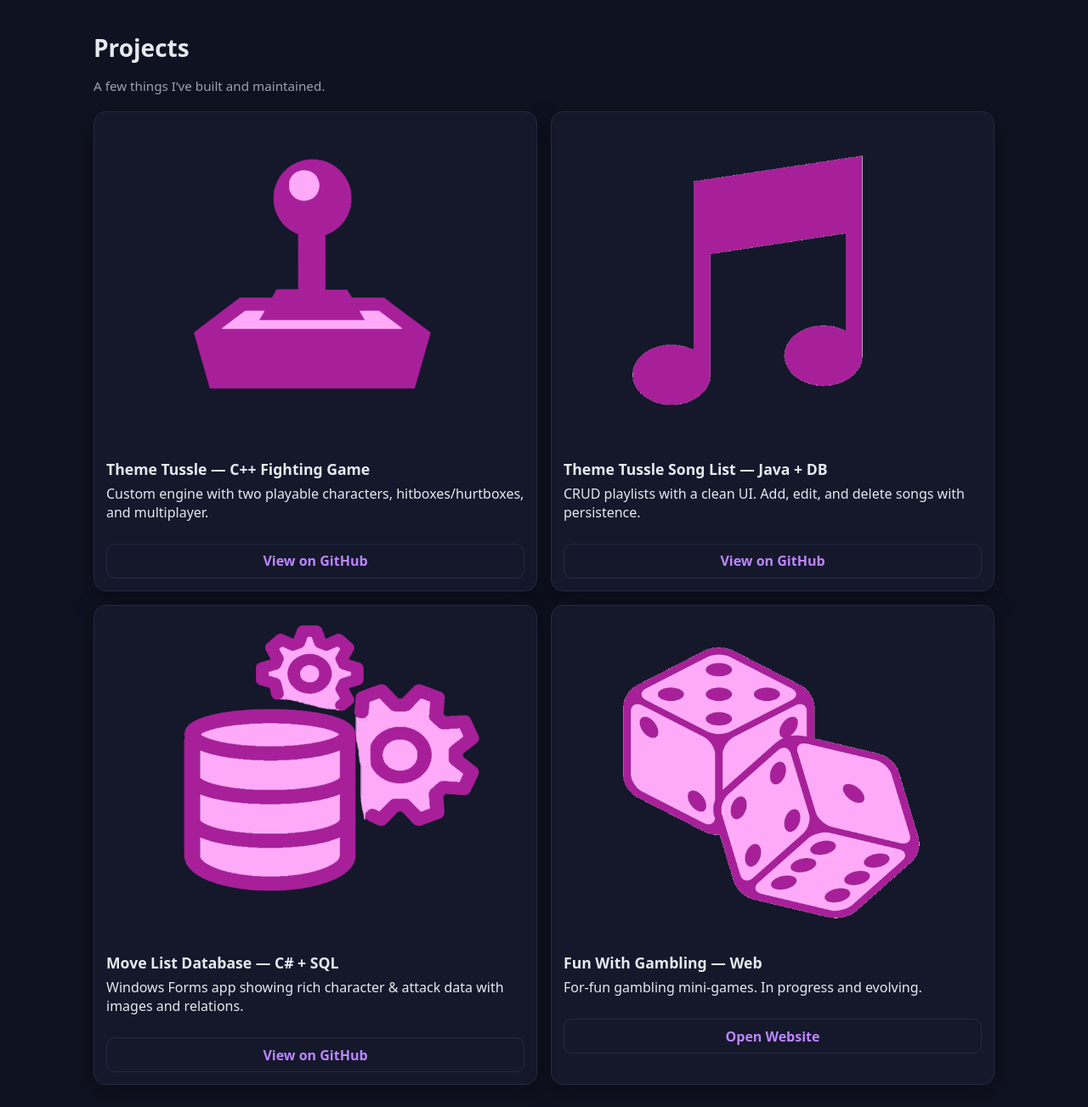
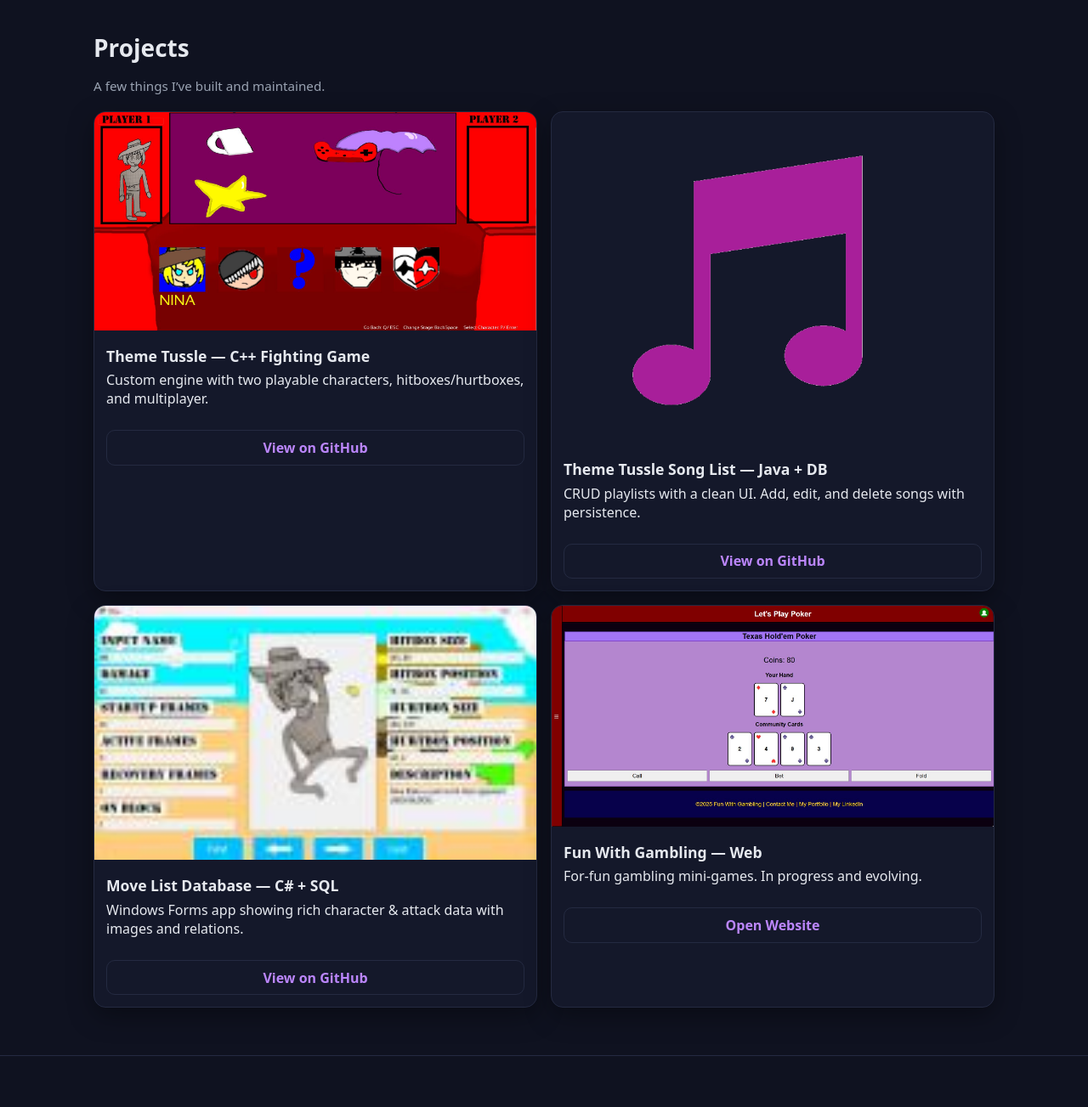
Before and after one commit to FreePirat/jakesoucy.github.io, a plain HTML site: page index.html in a window 1280 px wide. Shown: the part 1540-2843 px from the top of the page at 85% size. Drawn offline with Linux system fonts and the light colour scheme.

Commit message:
Image Update For Buttons

```diff
--- a/index.html
+++ b/index.html
@@ -136,7 +136,7 @@
         <p class="kicker" data-en="A few things I’ve built and maintained." data-fr="Quelques projets que j’ai créés et maintenus."></p>
         <div class="cards">
           <article class="card">
-            <img src="images/Joystick.png" alt="Theme Tussle game" />
+            <img src="images/ThemeTussleDemo.jpg" alt="Theme Tussle game" />
             <div class="content">
               <h3 data-en="Theme Tussle — C++ Fighting Game" data-fr="Theme Tussle — Jeu de combat en C++"></h3>
               <p data-en="Custom engine with two playable characters, hitboxes/hurtboxes, and multiplayer." data-fr="Moteur personnalisé avec deux personnages jouables, hitboxes/hurtboxes et multijoueur."></p>
@@ -152,7 +152,7 @@
             <a class="block" href="https://github.com/FreePirat/ThemeTussleSongList" target="_blank" data-en="View on GitHub" data-fr="Voir sur GitHub"></a>
           </article>
           <article class="card">
-            <img src="images/Data.png" alt="Move list database" />
+            <img src="images/ThemeTussleMoveDemo.jpg" alt="Move list database" />
             <div class="content">
               <h3 data-en="Move List Database — C# + SQL" data-fr="Base de données Move List — C# + SQL"></h3>
               <p data-en="Windows Forms app showing rich character & attack data with images and relations." data-fr="Application Windows Forms affichant des données détaillées sur les personnages et attaques avec images et relations."></p>
@@ -160,7 +160,7 @@
             <a class="block" href="https://github.com/FreePirat/ThemeTussleMoveList" target="_blank" data-en="View on GitHub" data-fr="Voir sur GitHub"></a>
           </article>
           <article class="card">
-            <img src="images/Gambling.png" alt="Fun with Gambling website" />
+            <img src="images/FunWithGamblingDemo.jpg" alt="Fun with Gambling website" />
             <div class="content">
               <h3 data-en="Fun With Gambling — Web" data-fr="Fun With Gambling — Web"></h3>
               <p data-en="For-fun gambling mini‑games. In progress and evolving." data-fr="Mini-jeux de hasard pour le plaisir. En cours de développement."></p>
```
Also changed, not shown: images/FunWithGamblingDemo.jpg (added), images/ThemeTussleDemo.jpg (added), images/ThemeTussleMoveDemo.jpg (added).
